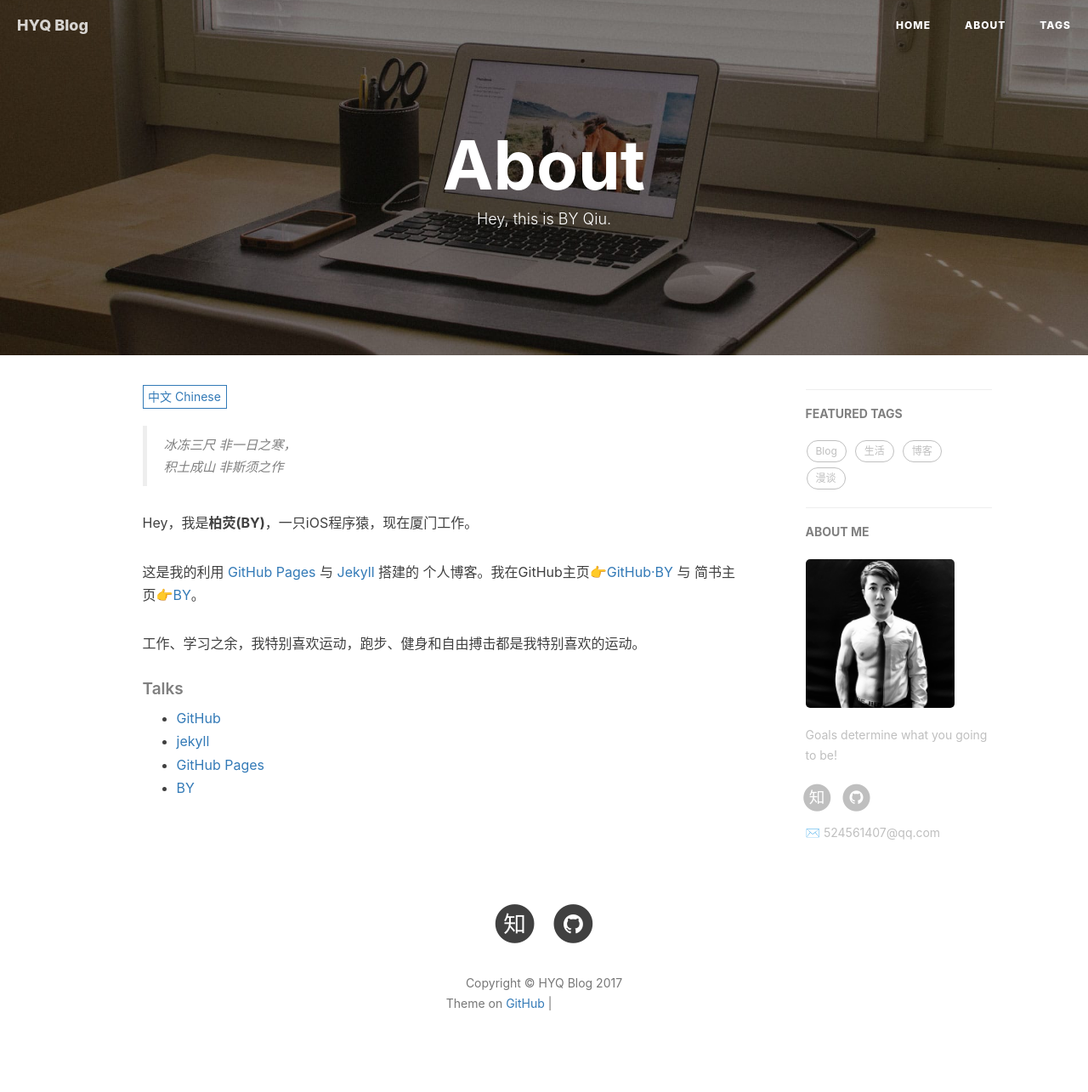
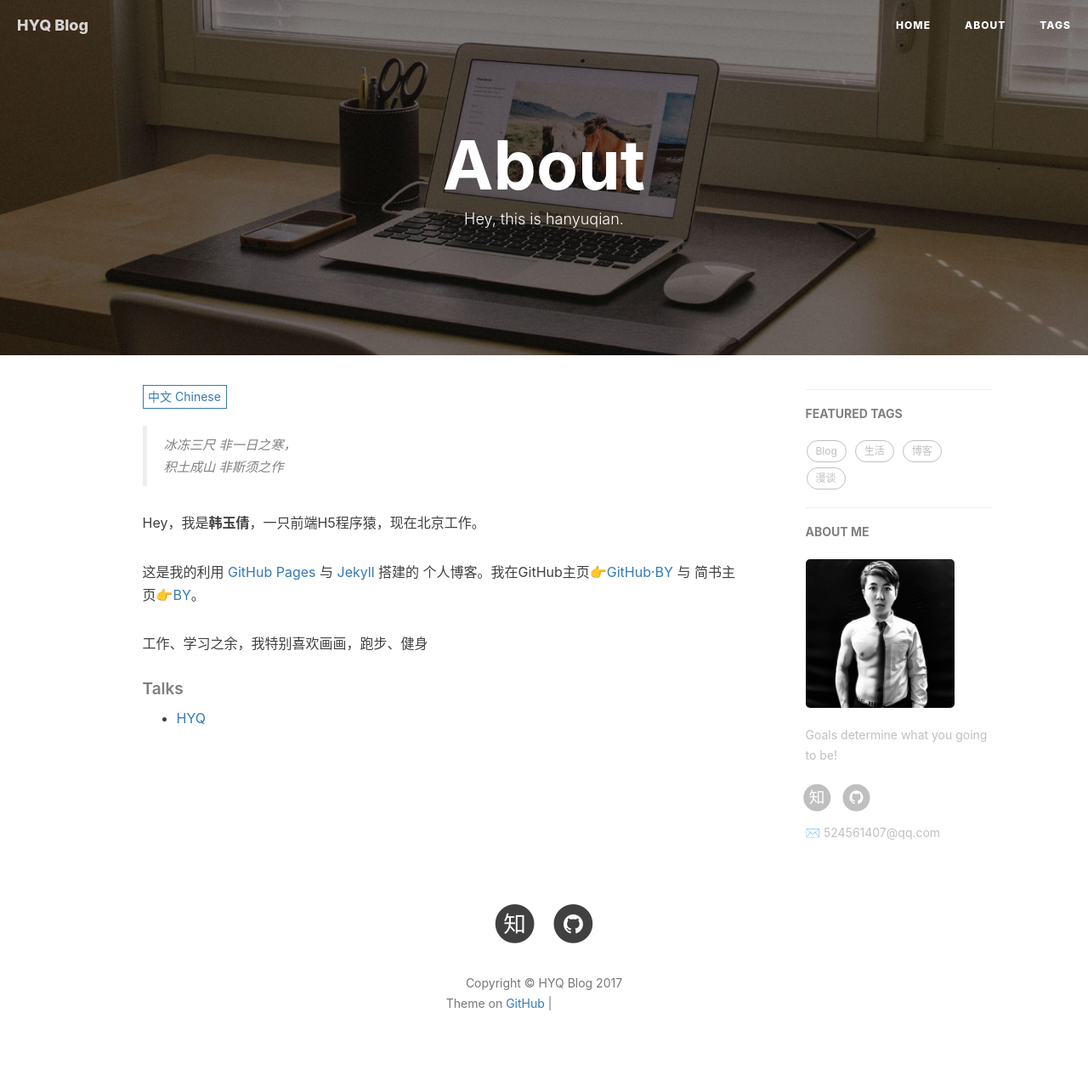
Before and after one commit to hanyuqian/hanyuqian.github.io, a Jekyll site: the page built from about.html, in a window 1280 px wide. Shown: the whole page at 85% size. Built offline with Jekyll 4.4.1, drawn with Linux system fonts in a browser that asks for light colours; nearby versions of some CDN libraries; comment, search, counter and statistics services are not loaded; grey boxes are pictures that could not be loaded.

Commit message:
Update about.html

```diff
--- a/about.html
+++ b/about.html
@@ -1,7 +1,7 @@
 ---
 layout: page
 title: "About"
-description: "Hey, this is BY Qiu."
+description: "Hey, this is hanyuqian."
 header-img: "img/home-bg-o.jpg"
 ---
 
@@ -18,19 +18,16 @@ header-img: "img/home-bg-o.jpg"
     <blockquote><p>冰冻三尺 非一日之寒，<br>
     积土成山 非斯须之作</p></blockquote>
 
-    <p>Hey，我是<strong>柏荧(BY)</strong>，一只iOS程序猿，现在厦门工作。</p>
+    <p>Hey，我是<strong>韩玉倩</strong>，一只前端H5程序猿，现在北京工作。</p>
 
     <p>这是我的利用 <a href="https://pages.github.com/">GitHub Pages</a> 与 <a href="http://jekyll.com.cn/">Jekyll</a> 搭建的 个人博客。我在GitHub主页<a href="https://github.com/qiubaiying">👉GitHub·BY</a> 与 简书主页<a href="https://http://www.jianshu.com/u/e71990ada2fd">👉BY</a>。</p>
 
-    <p>工作、学习之余，我特别喜欢运动，跑步、健身和自由搏击都是我特别喜欢的运动。</p>
+    <p>工作、学习之余，我特别喜欢画画，跑步、健身</p>
 
     <h5>Talks</h5>
 
     <ul>
-    <li><a href="https://github.com">GitHub</a></li>
-    <li><a href="http://jekyll.com.cn/">jekyll</a></li>
-    <li><a href="https://pages.github.com/">GitHub Pages</a></li>
-    <li><a href="https://qiubaiying.github.io">BY</a></li>    </ul>
+    <li><a href="https://hanyuqian.github.io">HYQ</a></li>    </ul>
 </div>
 
 <!-- English Version -->
@@ -38,9 +35,9 @@ header-img: "img/home-bg-o.jpg"
     <blockquote><p>Yet another iOS Developer. <br>
     Yet another Life-long Student.</p></blockquote>
 
-    <p>Hi, I am <strong>BaiYing(柏荧)</strong>，you can call me <strong>BY</strong>. I'm an iOS Developer.I now working in Xiamen Supermo Intelligent Logistics Technology Co., Ltd.</p>
+    <p>Hi, I am <strong>hanyuqian</strong>，you can call me <strong>alisa</strong>. I'm an web Developer.I now working in beijing</p>
 
-    <p>This is my personal blog, through making Github Pages and Jekyll.My GitHub  👉 <a href="http://github.com/qiubaiying">Github·BY</a>.</p>
+    <p>This is my personal blog, through making Github Pages and Jekyll.My GitHub  👉 <a href="http://github.com/hanyuqian">Github·HYQ</a>.</p>
 
     <p>I am a sports enthusiast, I like fitness, running and tae kwon do, sports is my full of vitality.</p>
 
@@ -50,7 +47,7 @@ header-img: "img/home-bg-o.jpg"
     <li><a href="https://github.com">GitHub</a></li>
     <li><a href="http://jekyll.com.cn/">jekyll</a></li>
     <li><a href="https://pages.github.com/">GitHub Pages</a></li>
-    <li><a href="https://qiubaiying.github.io">BY</a></li>
+    <li><a href="https://hanyuqian.github.io">HYQ</a></li>
     </ul>
 </div>
 
```
